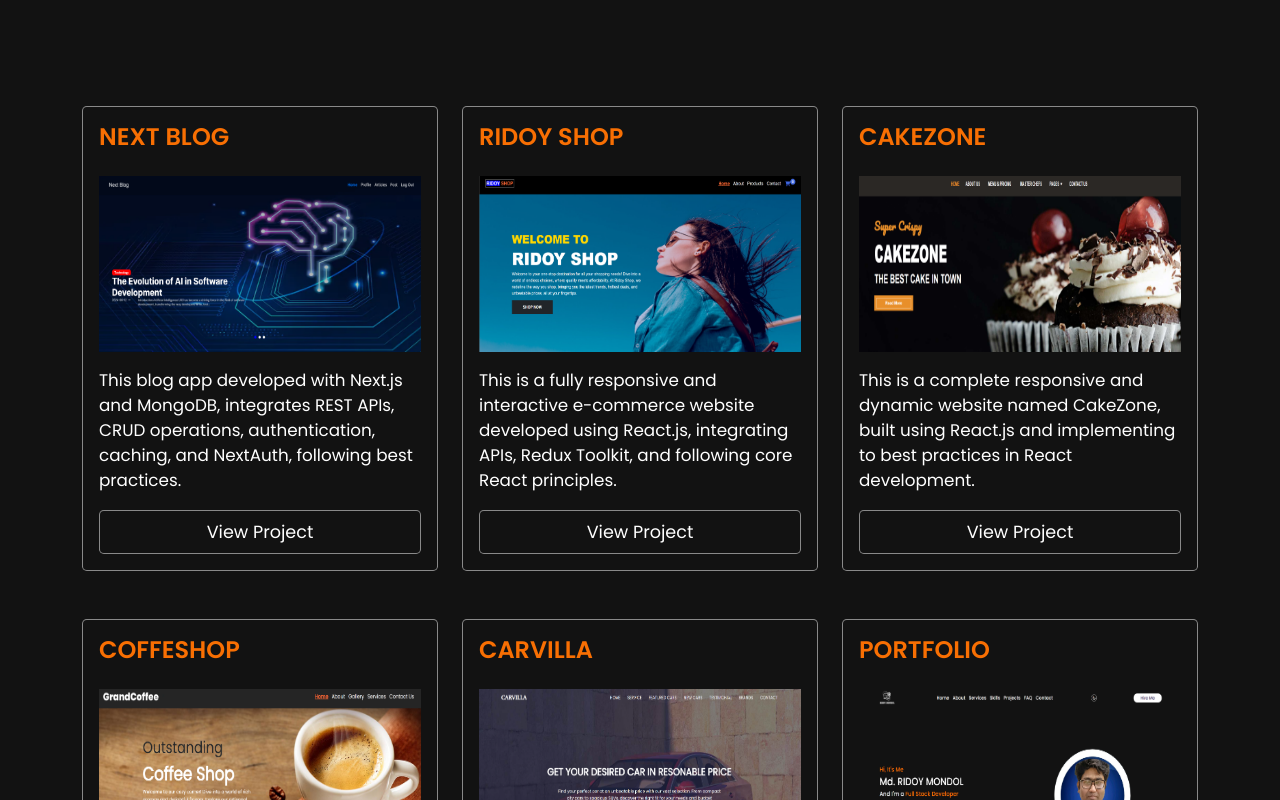
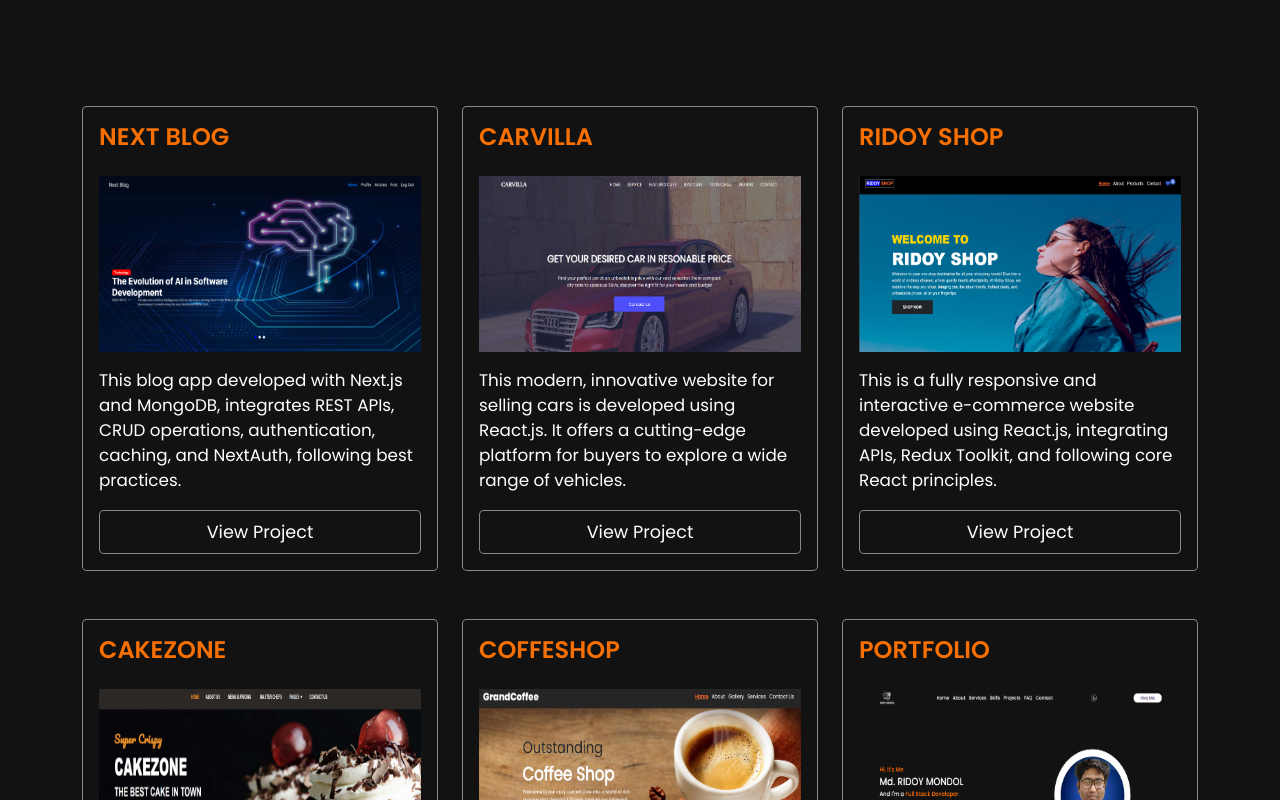
Before and after one commit to Ridoy-Mondol/portfolio, a React (Create React App) app: page / in a window 1280 px wide. Shown: the part 3360-4160 px from the top of the page. Built offline with nearby package versions, Linux system fonts and the light colour scheme.

Commit message:
reorder projects

```diff
--- a/src/component/Api.js
+++ b/src/component/Api.js
@@ -107,31 +107,31 @@ const Portfolio_Api = [
    },
    {
       id : 2,
+      title : "CARVILLA",
+      img_src : project_5,
+      description : "This modern, innovative website for selling cars is developed using React.js. It offers a cutting-edge platform for buyers to explore a wide range of vehicles.",
+      link : "https://ridoy-mondol.github.io/carvilla/",
+   },
+   {
+      id : 3,
       title : "RIDOY SHOP",
       img_src : project_2,
       description : "This is a fully responsive and interactive e-commerce website developed using React.js, integrating APIs, Redux Toolkit, and following core React principles.",
       link : "https://ridoy-mondol.github.io/e-commerce/",
    },
    {
-      id : 3,
+      id : 4,
       title : "CAKEZONE",
       img_src : project_3,
       description : "This is a complete responsive and dynamic website named CakeZone, built using React.js and implementing to best practices in React development.",
       link : "https://ridoy-mondol.github.io/_cakezone/",
    },
    {
-      id : 4,
+      id : 5,
       title : "COFFESHOP",
       img_src : project_4,
       description : "This website for a coffee shop is user-friendly and fully functional, crafted with React.js for optimal performance. It offers a seamless experience for customers.",
       link : "https://ridoy-mondol.github.io/coffeshop/",
-   },
-   {
-      id : 5,
-      title : "CARVILLA",
-      img_src : project_5,
-      description : "This modern, innovative website for selling cars is developed using React.js. It offers a cutting-edge platform for buyers to explore a wide range of vehicles.",
-      link : "https://ridoy-mondol.github.io/carvilla/",
    },
    {
       id : 6,
```
